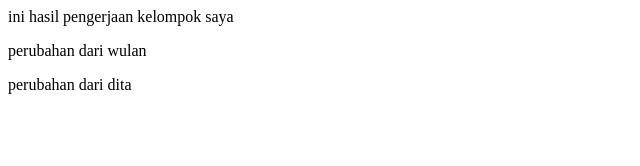
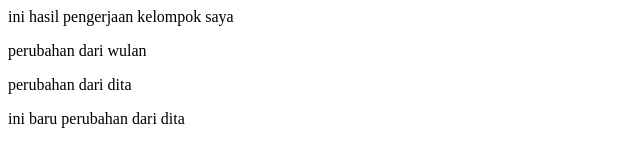
Before and after one commit to Federico4610/vcs, a plain HTML site: page index.html in a window 1280 px wide. Shown: the whole page, without its empty margins (0-640 px from the left). Drawn offline with Linux system fonts and the light colour scheme.

Commit message:
commit dita

```diff
--- a/index.html
+++ b/index.html
@@ -7,3 +7,6 @@
 <p>
     perubahan dari dita
 </p>
+<p>
+    ini baru perubahan dari dita
+</p>
```
